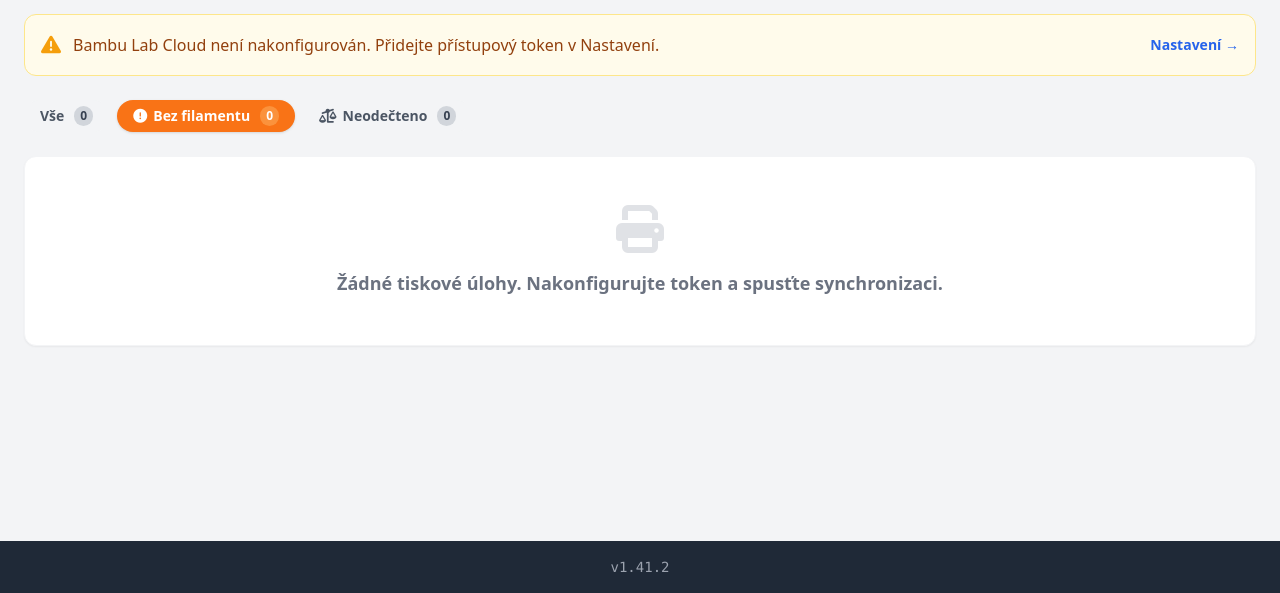
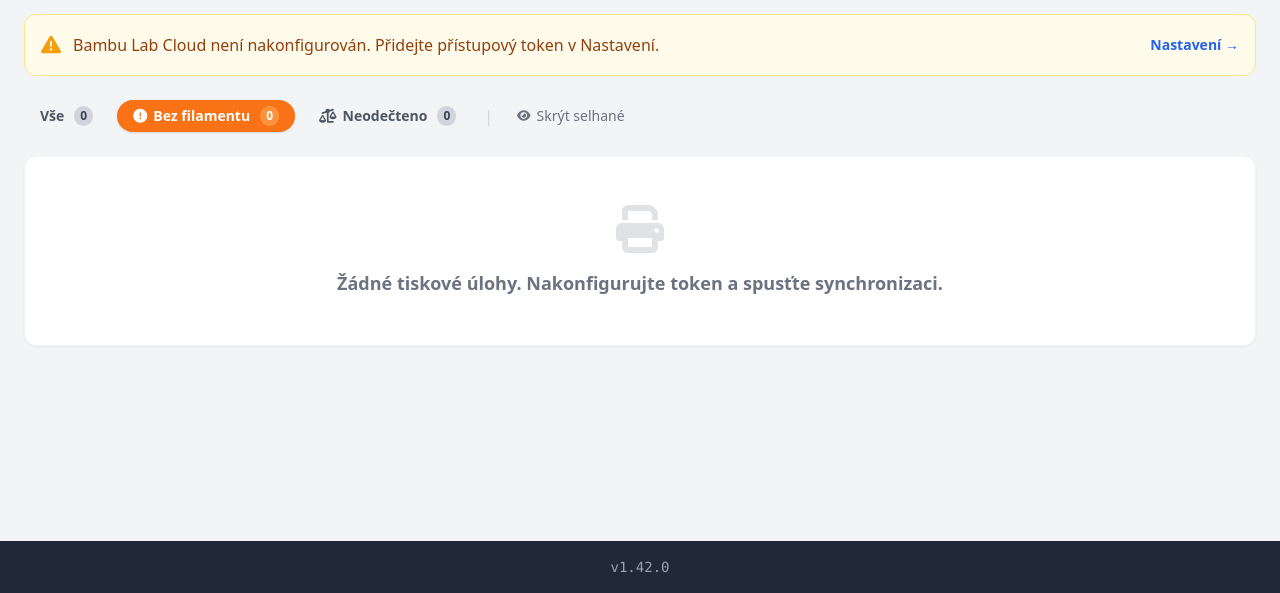
Before and after one commit to JackOneil/filament-manager, a Flask app: page /bambu?filter=unassigned in a window 1280 px wide. Shown: the part 207-800 px from the top of the page. Run offline with Flask 3, Linux system fonts and the light colour scheme; data that the repository does not hold is empty; some libraries are stand-ins or nearby versions.

Commit message:
feat: Update version to v1.42.0, add Bambu filter for hiding failed prints, and persist user preference

```diff
--- a/app.py
+++ b/app.py
@@ -35,7 +35,7 @@
 from routes import register_all
 from messages import TRANSLATIONS
 
-APP_VERSION = '1.41.2'
+APP_VERSION = '1.42.0'
 
 csrf = CSRFProtect()
 
--- a/messages.py
+++ b/messages.py
@@ -235,6 +235,8 @@
         'bambu_filter_all': 'Vše',
         'bambu_filter_unassigned': 'Bez filamentu',
         'bambu_filter_not_deducted': 'Neodečteno',
+        'bambu_hide_failed': 'Skrýt selhané',
+        'bambu_show_failed': 'Zobrazit selhané',
         'bambu_unassigned_badge': 'Nepřiřazeno',
         'bambu_multimaterial': 'Multimaterial',
         # ── Printer / energy settings
@@ -605,6 +607,8 @@
         'bambu_filter_all': 'All',
         'bambu_filter_unassigned': 'Without filament',
         'bambu_filter_not_deducted': 'Not deducted',
+        'bambu_hide_failed': 'Hide failed',
+        'bambu_show_failed': 'Show failed',
         'bambu_unassigned_badge': 'Unassigned',
         'bambu_multimaterial': 'Multi-material',
         # ── Printer / energy settings
--- a/routes/bambu.py
+++ b/routes/bambu.py
@@ -384,6 +384,7 @@
         filament_id = request.args.get('filament_id', type=int)
         per_page = 20
 
+        hide_failed = request.args.get('hide_failed', '') == '1'
         base_q = BambuPrintJob.query
         active_filament = db.session.get(Filament, filament_id) if filament_id else None
         if filament_id:
@@ -391,6 +392,8 @@
                 BambuPrintJob.filament_id == filament_id,
                 BambuPrintJob.materials.any(BambuJobMaterial.filament_id == filament_id),
             ))
+        if hide_failed:
+            base_q = base_q.filter(BambuPrintJob.status.notin_(('FAILED', 'CANCELLED')))
         if job_filter == 'unassigned':
             base_q = base_q.filter(_job_unassigned_filter())
         elif job_filter == 'not_deducted':
@@ -409,6 +412,8 @@
                 BambuPrintJob.filament_id == filament_id,
                 BambuPrintJob.materials.any(BambuJobMaterial.filament_id == filament_id),
             ))
+        if hide_failed:
+            count_base = count_base.filter(BambuPrintJob.status.notin_(('FAILED', 'CANCELLED')))
         count_all = count_base.count()
         count_unassigned = count_base.filter(_job_unassigned_filter()).count()
         count_not_deducted = count_base.filter(_job_not_deducted_filter()).count()
@@ -444,6 +449,7 @@
             count_all=count_all,
             count_unassigned=count_unassigned,
             count_not_deducted=count_not_deducted,
+            hide_failed=hide_failed,
         )
 
     @app.route('/bambu/sync', methods=['POST'])
--- a/templates/bambu.html
+++ b/templates/bambu.html
@@ -45,7 +45,7 @@
             <i class="fa-solid fa-filter"></i>
             <span>{{ t('bambu_filtered_filament') }}: <strong>{{ active_filament.name }}</strong></span>
         </div>
-        <a href="{{ url_for('bambu_jobs', filter=job_filter) }}" class="text-sm font-semibold text-blue-700 hover:underline">
+        <a href="{{ url_for('bambu_jobs', filter=job_filter, hide_failed=1) if hide_failed else url_for('bambu_jobs', filter=job_filter) }}" class="text-sm font-semibold text-blue-700 hover:underline">
             {{ t('filter_reset') }}
         </a>
     </div>
@@ -53,25 +53,35 @@
 
     {# ── Filter bar ──────────────────────────────────────────────────────── #}
     <div class="flex flex-wrap gap-2 items-center">
-        <a href="{{ url_for('bambu_jobs', filament_id=active_filament_id) if active_filament_id else url_for('bambu_jobs') }}"
+        <a href="{{ url_for('bambu_jobs', filament_id=active_filament_id, hide_failed=1) if active_filament_id and hide_failed else url_for('bambu_jobs', filament_id=active_filament_id) if active_filament_id else url_for('bambu_jobs', hide_failed=1) if hide_failed else url_for('bambu_jobs') }}"
            class="inline-flex items-center gap-1.5 px-4 py-1.5 rounded-full text-sm font-semibold transition-colors
                   {% if not job_filter %}bg-blue-600 text-white shadow{% else %}bg-gray-100 text-gray-600 hover:bg-gray-200{% endif %}">
             {{ t('bambu_filter_all') }}
             <span id="count-all" class="ml-1 text-xs {% if not job_filter %}bg-blue-500{% else %}bg-gray-300 text-gray-700{% endif %} px-1.5 py-0.5 rounded-full">{{ count_all }}</span>
         </a>
-        <a href="{{ url_for('bambu_jobs', filter='unassigned', filament_id=active_filament_id) if active_filament_id else url_for('bambu_jobs', filter='unassigned') }}"
+        <a href="{{ url_for('bambu_jobs', filter='unassigned', filament_id=active_filament_id, hide_failed=1) if active_filament_id and hide_failed else url_for('bambu_jobs', filter='unassigned', filament_id=active_filament_id) if active_filament_id else url_for('bambu_jobs', filter='unassigned', hide_failed=1) if hide_failed else url_for('bambu_jobs', filter='unassigned') }}"
            class="inline-flex items-center gap-1.5 px-4 py-1.5 rounded-full text-sm font-semibold transition-colors
                   {% if job_filter == 'unassigned' %}bg-orange-500 text-white shadow{% else %}bg-gray-100 text-gray-600 hover:bg-gray-200{% endif %}">
             <i class="fa-solid fa-circle-exclamation"></i>
             {{ t('bambu_filter_unassigned') }}
             <span id="count-unassigned" class="ml-1 text-xs {% if job_filter == 'unassigned' %}bg-orange-400{% else %}bg-gray-300 text-gray-700{% endif %} px-1.5 py-0.5 rounded-full">{{ count_unassigned }}</span>
         </a>
-        <a href="{{ url_for('bambu_jobs', filter='not_deducted', filament_id=active_filament_id) if active_filament_id else url_for('bambu_jobs', filter='not_deducted') }}"
+        <a href="{{ url_for('bambu_jobs', filter='not_deducted', filament_id=active_filament_id, hide_failed=1) if active_filament_id and hide_failed else url_for('bambu_jobs', filter='not_deducted', filament_id=active_filament_id) if active_filament_id else url_for('bambu_jobs', filter='not_deducted', hide_failed=1) if hide_failed else url_for('bambu_jobs', filter='not_deducted') }}"
            class="inline-flex items-center gap-1.5 px-4 py-1.5 rounded-full text-sm font-semibold transition-colors
                   {% if job_filter == 'not_deducted' %}bg-amber-500 text-white shadow{% else %}bg-gray-100 text-gray-600 hover:bg-gray-200{% endif %}">
             <i class="fa-solid fa-scale-unbalanced"></i>
             {{ t('bambu_filter_not_deducted') }}
             <span id="count-not-deducted" class="ml-1 text-xs {% if job_filter == 'not_deducted' %}bg-amber-400{% else %}bg-gray-300 text-gray-700{% endif %} px-1.5 py-0.5 rounded-full">{{ count_not_deducted }}</span>
+        </a>
+
+        {# ── Hide failed toggle ── #}
+        <span class="mx-1 text-gray-300">|</span>
+        <a id="toggle-hide-failed"
+           href="{{ url_for('bambu_jobs', filter=job_filter or None, filament_id=active_filament_id) if hide_failed else url_for('bambu_jobs', filter=job_filter or None, filament_id=active_filament_id, hide_failed=1) }}"
+           class="inline-flex items-center gap-1.5 px-3 py-1.5 rounded-full text-sm font-medium transition-colors
+                  {% if hide_failed %}bg-red-100 text-red-700 hover:bg-red-200{% else %}bg-gray-100 text-gray-500 hover:bg-gray-200{% endif %}">
+            <i class="fa-solid {% if hide_failed %}fa-eye-slash{% else %}fa-eye{% endif %} text-xs"></i>
+            {% if hide_failed %}{{ t('bambu_show_failed') }}{% else %}{{ t('bambu_hide_failed') }}{% endif %}
         </a>
     </div>
 
@@ -453,14 +463,14 @@
     {% if jobs.pages > 1 %}
     <nav class="flex items-center gap-1 bg-white rounded-xl shadow-sm border border-gray-100 px-4 py-2 w-fit mx-auto mt-2">
         {% if jobs.has_prev %}
-        <a href="{{ url_for('bambu_jobs', page=jobs.prev_num, filter=job_filter, filament_id=active_filament_id) if active_filament_id else url_for('bambu_jobs', page=jobs.prev_num, filter=job_filter) }}"
+        <a href="{{ url_for('bambu_jobs', page=jobs.prev_num, filter=job_filter, filament_id=active_filament_id, hide_failed=1 if hide_failed else None) }}"
            class="px-3 py-1 rounded hover:bg-gray-100 transition text-sm text-gray-700">
             <i class="fa-solid fa-chevron-left"></i> {{ t('prev_page') }}
         </a>
         {% endif %}
         <span class="px-3 py-1 text-sm text-gray-500">{{ jobs.page }} / {{ jobs.pages }}</span>
         {% if jobs.has_next %}
-        <a href="{{ url_for('bambu_jobs', page=jobs.next_num, filter=job_filter, filament_id=active_filament_id) if active_filament_id else url_for('bambu_jobs', page=jobs.next_num, filter=job_filter) }}"
+        <a href="{{ url_for('bambu_jobs', page=jobs.next_num, filter=job_filter, filament_id=active_filament_id, hide_failed=1 if hide_failed else None) }}"
            class="px-3 py-1 rounded hover:bg-gray-100 transition text-sm text-gray-700">
             {{ t('next_page') }} <i class="fa-solid fa-chevron-right"></i>
         </a>
@@ -649,5 +659,24 @@
         lbl.textContent = '{{ t("bambu_sync") }}';
     }
 }
+
+/* ── Persist hide_failed preference in localStorage ── */
+(function() {
+    var KEY = 'bambu_hide_failed';
+    var btn = document.getElementById('toggle-hide-failed');
+    if (!btn) return;
+    var hiddenNow = {{ 'true' if hide_failed else 'false' }};
+    if (hiddenNow) {
+        localStorage.setItem(KEY, '1');
+    } else {
+        localStorage.removeItem(KEY);
+    }
+    /* On fresh navigation (no hide_failed in URL), restore preference */
+    var params = new URLSearchParams(window.location.search);
+    if (!params.has('hide_failed') && localStorage.getItem(KEY) === '1') {
+        params.set('hide_failed', '1');
+        window.location.replace(window.location.pathname + '?' + params.toString());
+    }
+})();
 </script>
 {% endblock %}
```
Also changed, not shown: CHANGELOG.md, README.md.
